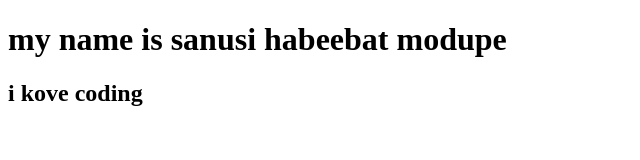
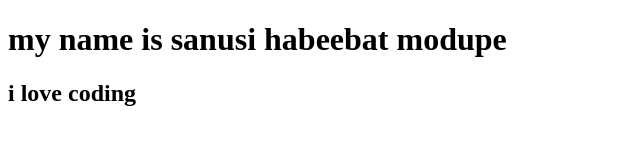
Before and after one commit to techgirlo1/my-prac, a plain HTML site: page index.html in a window 1280 px wide. Shown: the full height of the page, 0-640 px from the left. Drawn offline with Linux system fonts and the light colour scheme.

Commit message:
change commit

```diff
--- a/index.html
+++ b/index.html
@@ -8,6 +8,6 @@
 </head>
 <body>
     <h1>my name is sanusi habeebat modupe</h1>
-	<h2>i kove coding</h2>
+	<h2>i love coding</h2>
 </body>
 </html>
```
